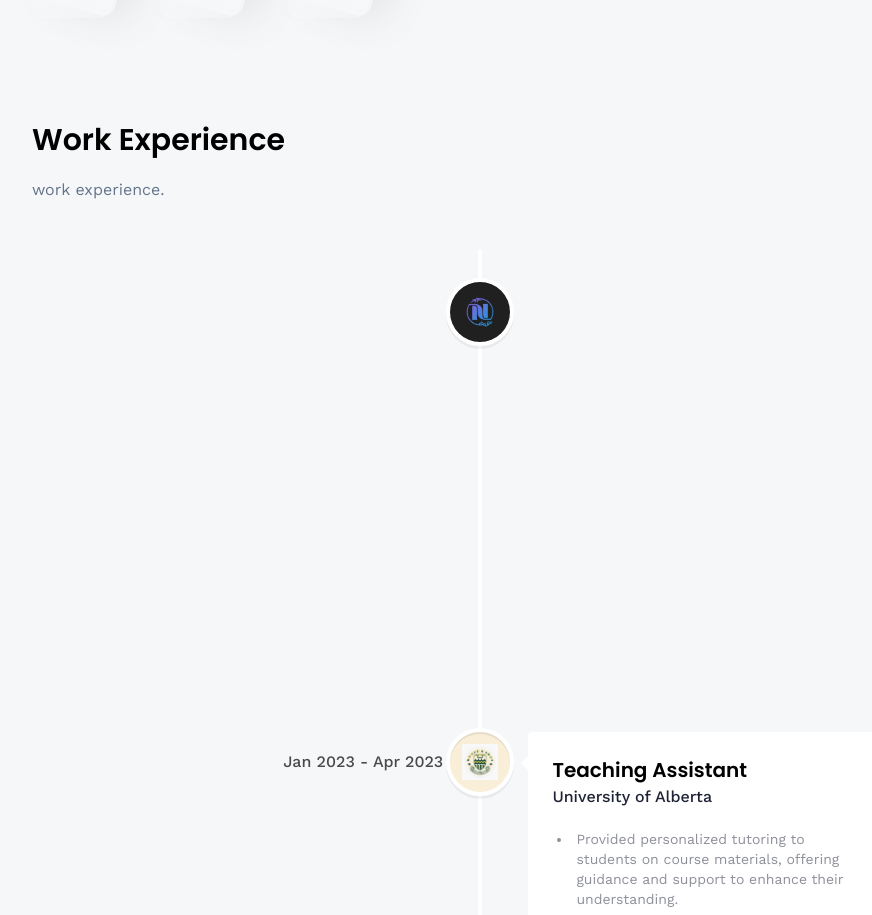
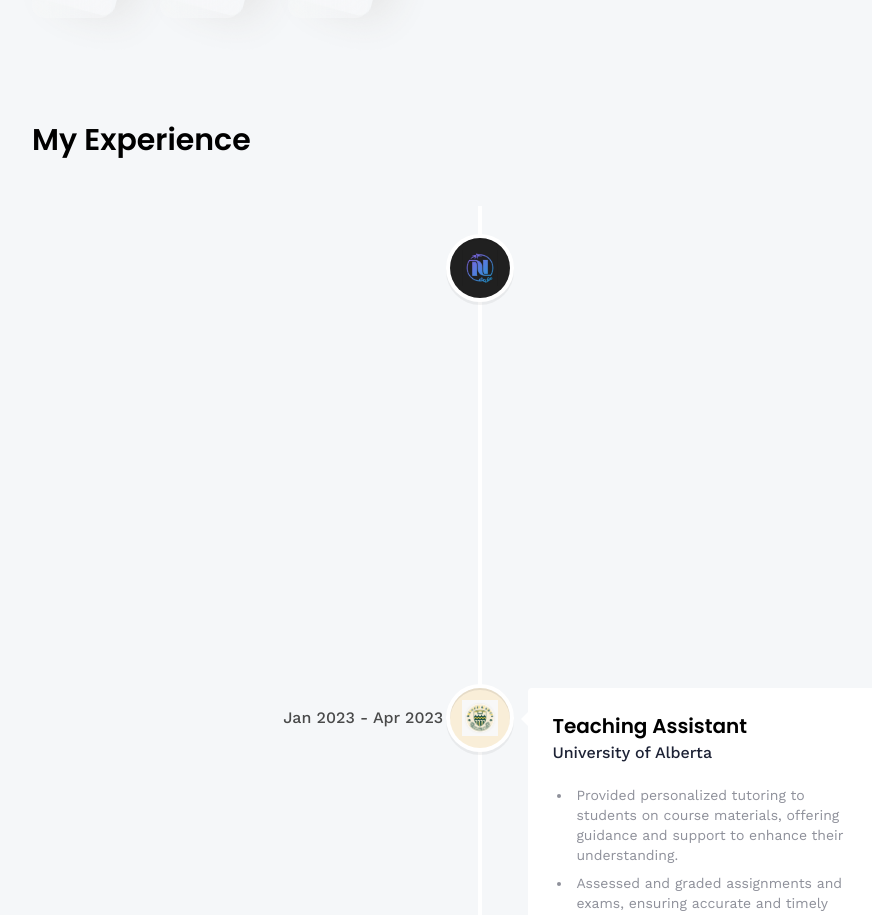
Before and after one commit to Frank-1998/protfolio, a React (Vite) app: page /about in a window 1280 px wide. Shown: the part 1046-1961 px from the top of the page, without its empty margins (160-1032 px from the left). Built offline with nearby package versions, Linux system fonts and the light colour scheme.

Commit message:
make small change to title in about page

```diff
--- a/src/pages/About.jsx
+++ b/src/pages/About.jsx
@@ -47,10 +47,10 @@ const About = () => {
         </div>
       </div>
       <div className="py-16">
-        <h3 className="subhead-text">Work Experience</h3>
-        <div className="mt-5 flex flex-col gap-3 text-slate-500">
-          <p>work experience.</p>
-        </div>
+        <h3 className="subhead-text">My Experience</h3>
+        {/* <div className="mt-5 flex flex-col gap-3 text-slate-500">
+          <p>My experience.</p>
+        </div> */}
         <div className="mt-12 flex">
           <VerticalTimeline>
             {experiences.map((experience) => (
```
